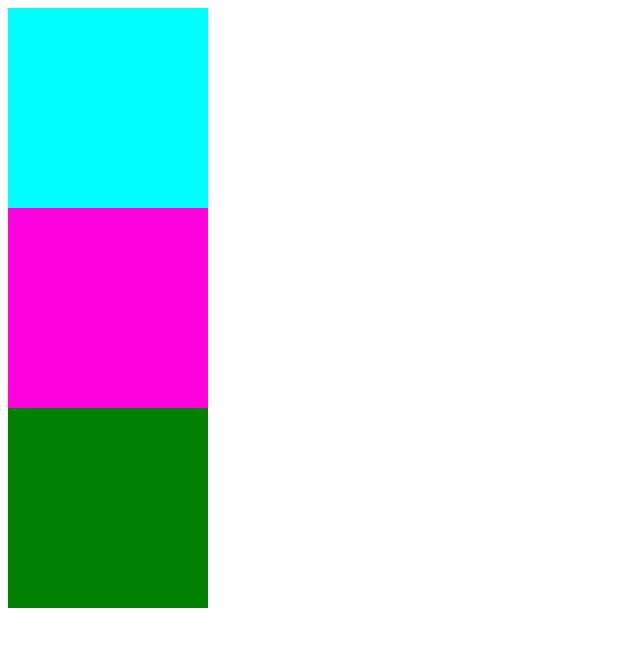
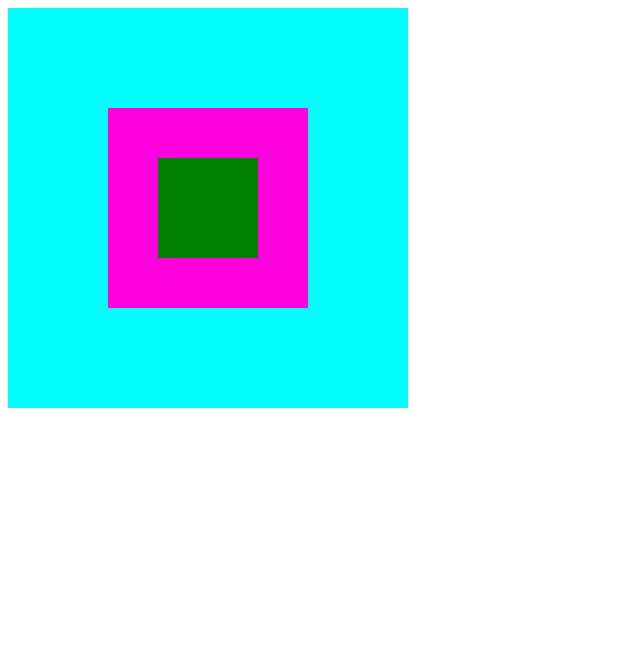
Before and after one commit to AnnaMintel/JavaScript_Self_Learning, a plain HTML site: page HEAD FIRST JavaScript and JS for children/events handler/html.html in a window 1280 px wide. Shown: the whole page, without its empty margins (0-640 px from the left). Drawn offline with Linux system fonts and the light colour scheme.

Commit message:
feat: trained evenr listener

```diff
--- a/HEAD FIRST JavaScript and JS for children/events handler/html.html
+++ b/HEAD FIRST JavaScript and JS for children/events handler/html.html
@@ -6,27 +6,37 @@
     <meta name="viewport" content="width=device-width, initial-scale=1.0">
     <style>
         .block{
-            width: 200px;
-            height: 200px;
+            width: 400px;
+            height: 400px;
             background-color: aqua;
+            display: flex;
+            align-items: center;
+            justify-content: center;
         }
         .block1{
             width: 200px;
             height: 200px;
             background-color: rgb(255, 0, 221);
+            display: flex;
+            align-items: center;
+            justify-content: center;
         }
         .block2{
-            width: 200px;
-            height: 200px;
+            width: 100px;
+            height: 100px;
             background-color: green;
         }
     </style>
     <title>Document</title>
 </head>
 <body>
-    <div class="block"></div>
-    <div class="block1"></div>
-    <div class="block2"></div>
+    <div class="block" onclick="callback1">
+        <div class="block1">
+            <div class="block2"></div>
+        </div>
+    </div>
+
+
     <script src="script.js"></script>
 </body>
 </html>
```
Also changed, not shown: HEAD FIRST JavaScript and JS for children/events handler/script.js (+18 -1 lines).
